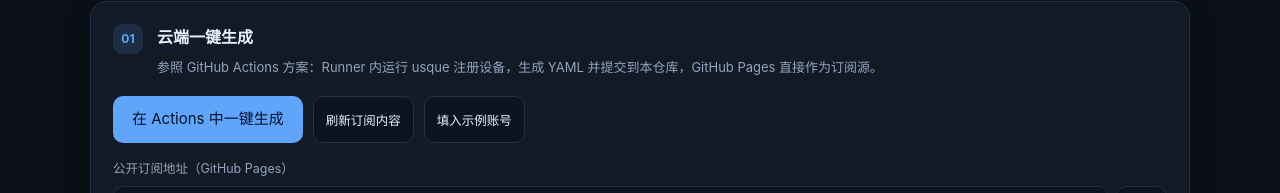
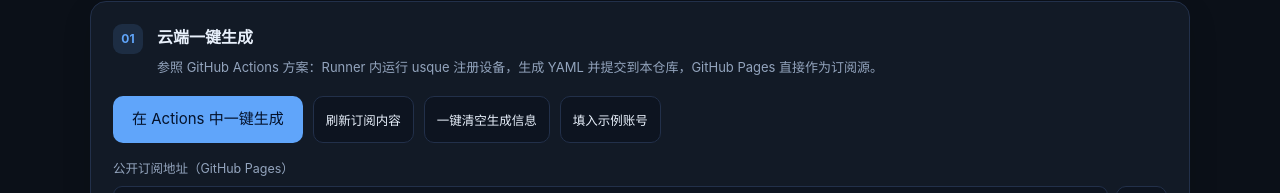
Before and after one commit to looomix/Warp-Masque-free, a plain HTML site: page index.html in a window 1280 px wide. Shown: the part 721-914 px from the top of the page. Drawn offline with Linux system fonts and the light colour scheme; no server answers.

Commit message:
Add manual clear button and robust auto-clear deadline

```diff
--- a/index.html
+++ b/index.html
@@ -34,6 +34,7 @@
           <div class="account-actions">
             <a class="btn btn-primary" href="https://github.com/looomix/Warp-Masque-free/actions/workflows/generate-warp.yml" target="_blank" rel="noopener">在 Actions 中一键生成</a>
             <button type="button" class="btn btn-mini" id="reloadSub">刷新订阅内容</button>
+            <button type="button" class="btn btn-mini" id="clearNow">一键清空生成信息</button>
             <button type="button" class="btn btn-mini" id="loadDemo">填入示例账号</button>
           </div>
           <div class="field"><label>公开订阅地址（GitHub Pages）</label><div class="input-action"><input id="subRemote" type="text" value="https://looomix.github.io/Warp-Masque-free/configs/warp-masque.yaml" readonly /><button type="button" class="btn btn-mini" id="copyRemote">复制</button></div></div>
```
